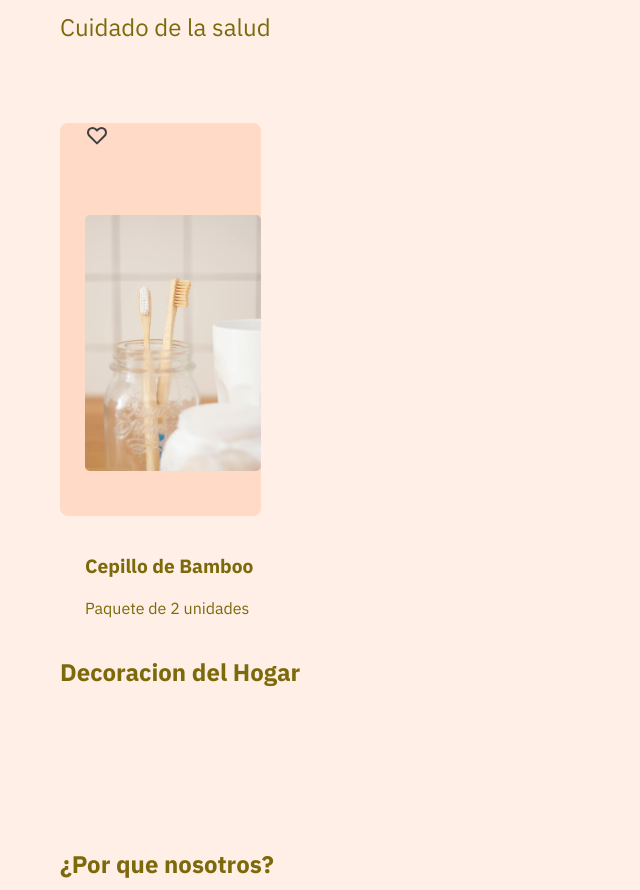
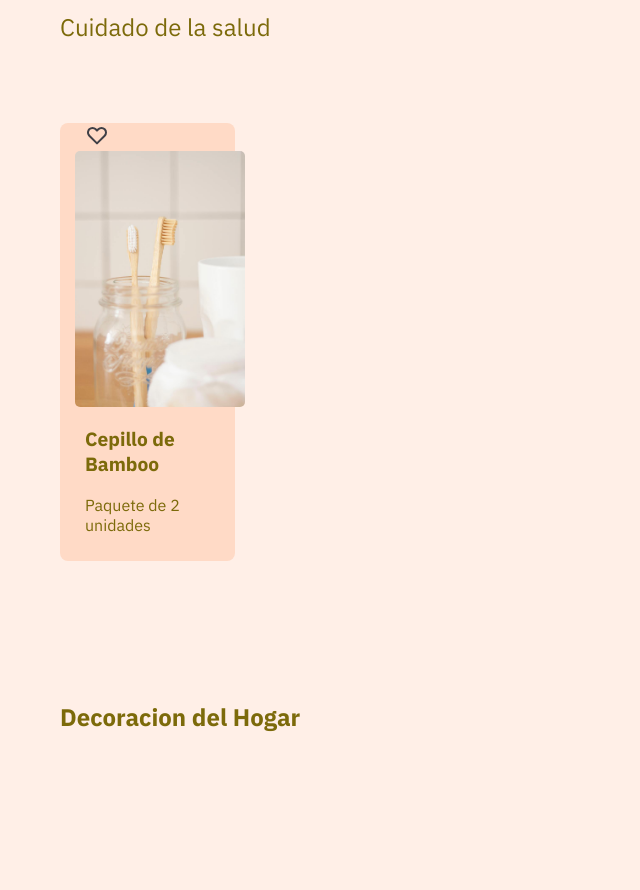
Before and after one commit to felort15/sassProject, a plain HTML site: page index.html in a window 1280 px wide. Shown: the part 820-1710 px from the top of the page, without its empty margins (0-640 px from the left). Drawn offline with nearby package versions, Linux system fonts and the light colour scheme; files that its build step writes are made by us from their sources.

Commit message:
Alineacion de tarjeta

```diff
--- a/scss/main.scss
+++ b/scss/main.scss
@@ -91,11 +91,11 @@ h2 {
         padding-bottom: 60px;
     }
     .card-section{
-        display: flex;
+        display:block;
         width: auto;
         height: auto;
         .product-card {
-                width: 22vh;
+                width: 150px;
                 height: auto;
                 background-color: $secondary-color;
                 color: $primary-text-color;
```
